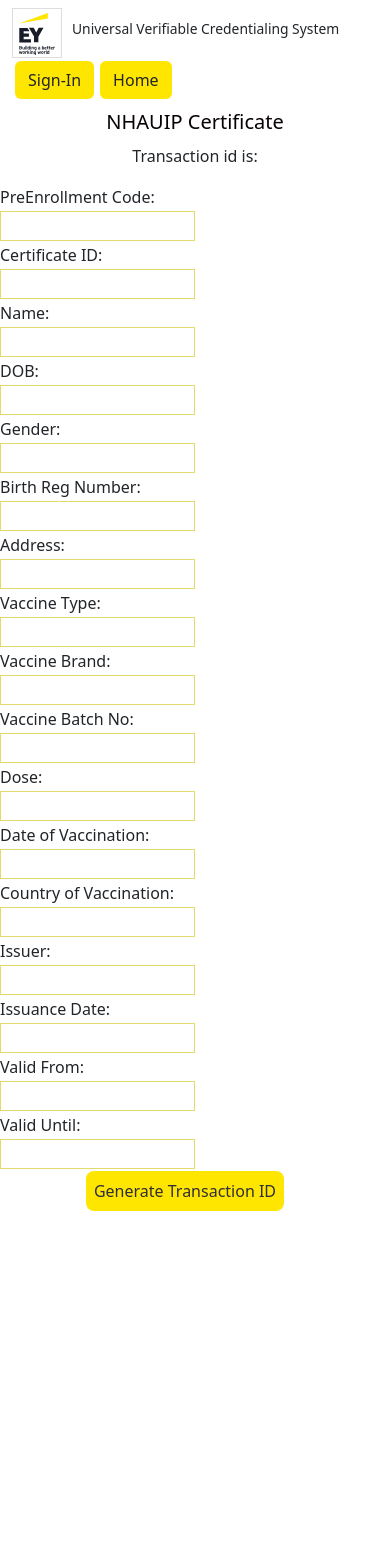
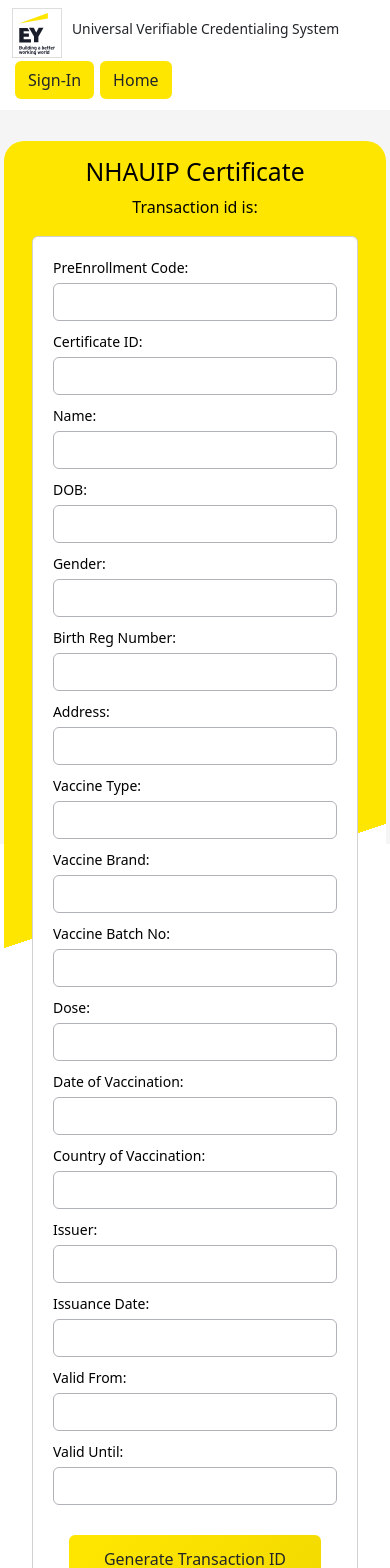
Before and after one commit to Chaitanya-Gupta14/DivocFrontend, a React (Create React App) app: page /NHAUIPCertificateSample in a window 390 px wide. Shown: the top 1568 px of the page. Before the commit the page ends 1231 px from the top, so only its background shows below. Built offline with nearby package versions, Linux system fonts and the light colour scheme; no server answers; the HTML template or start-up script is replaced by a standard one.

Commit message:
design and structual changes done for Home, SignIn, HealthProfessional7, NHAUIPCertificateSample, Navbar and css modification done for respective pages, responsive modification

```diff
--- a/src/Navbar.js
+++ b/src/Navbar.js
@@ -5,7 +5,7 @@ const Navbar = () => {
   return (
     <nav className="navbar">
         <div className="d-flex justify-content-lg-between justify-content-sm-center align-items-center flex-wrap w-100">
-            <div className="logopart d-flex justify-content-start align-items-center">
+            <div className="logopart d-flex justify-content-start justify-content-sm-center align-items-center">
               <div className="img">
                 <img alt="logo" src={logo} />
               </div>
--- a/src/OnSubmitCertify2.js
+++ b/src/OnSubmitCertify2.js
@@ -55,134 +55,117 @@ const OnSubmitCertify2 = () => {
       }
 
 return (
-    <div className="create">
-      <h2>NHAUIP Certificate</h2>
-      <div className = "create" align = "center">
-        <p>Transaction id is: {transactionId}</p>
+
+  <div className="container-fluid px-1 py-3 mx-auto OnSubmitCertify1">
+    <div className="container card-0 justify-content-center">
+      <div className="row d-flex justify-content-center">
+          <div className="col-xl-10 col-lg-10 col-md-10 col-11 text-center mb-4 flex-column">
+              <h2 className="font-weight-bold ml-md-0 mx-auto text-center text-sm-left mt-3 mb-2 form-title">NHAUIP Certificate</h2>
+              <p className="font-weight-bold ml-md-0 mx-auto text-center text-sm-left mt-0 mb-3 form-title">Transaction id is: {transactionId}</p>
+              <div className="card box-form">
+                  <form className="form-card" onSubmit={handleSubmit}>
+                      <div className="row justify-content-between text-left">
+                          <div className="form-group col-12 col-md-6 col-lg-3 flex-column d-flex">
+                            <label className="form-control-label px-0">PreEnrollment Code:</label>
+                            <input type="text" className="form-control" value={preEnrollmentCode}
+                              onChange={(e) => setPreEnrollmentCode(e.target.value)}/>
+                          </div>
+
+                          <div className="form-group col-12 col-md-6 col-lg-3 flex-column d-flex">
+                            <label className="form-control-label px-0">Certificate ID:</label>
+                            <input type="text" className="form-control" value={certificateId} onChange={(e) => setCertificateId(e.target.value)}/>
+                          </div>
+
+                          <div className="form-group col-12 col-md-6 col-lg-3 flex-column d-flex">
+                            <label className="form-control-label px-0">Name:</label>
+                            <input type="text" className="form-control" value={name} onChange={(e) => setName(e.target.value)}/>
+                          </div>
+
+                          <div className="form-group col-12 col-md-6 col-lg-3 flex-column d-flex">
+                            <label className="form-control-label px-0">DOB:</label>
+                            <input type="text" className="form-control" value={dob} onChange={(e) => setDOB(e.target.value)}/>
+                          </div>
+
+                          <div className="form-group col-12 col-md-6 col-lg-3 flex-column d-flex">
+                            <label className="form-control-label px-0">Gender:</label>
+                            <input type="text" className="form-control" value={gender} onChange={(e) => setGender(e.target.value)}/>
+                          </div>
+
+
+                          <div className="form-group col-12 col-md-6 col-lg-3 flex-column d-flex">
+                            <label className="form-control-label px-0">Birth Reg Number:</label>
+                            <input type="text" className="form-control" value={birthRegNumber} onChange={(e) => setBirthRegNumber(e.target.value)}/>
+                          </div>
+
+                          <div className="form-group col-12 col-md-6 col-lg-3 flex-column d-flex">
+                            <label className="form-control-label px-0">Address:</label>
+                            <input type="text" className="form-control" value={address}          onChange={(e) => setAddress(e.target.value)}/>
+                          </div>
+
+                          <div className="form-group col-12 col-md-6 col-lg-3 flex-column d-flex">
+                            <label className="form-control-label px-0">Vaccine Type:</label>
+                            <input type="text" className="form-control" value={vaccineType} onChange={(e) => setVaccineType(e.target.value)}/>
+                          </div>
+
+                          <div className="form-group col-12 col-md-6 col-lg-3 flex-column d-flex">
+                            <label className="form-control-label px-0">Vaccine Brand:</label>
+                            <input type="text" className="form-control" value={vaccineBrand} onChange={(e) => setVaccineBrand(e.target.value)}/>
+                          </div>
+
+                          <div className="form-group col-12 col-md-6 col-lg-3 flex-column d-flex">
+                            <label className="form-control-label px-0">Vaccine Batch No:</label>
+                            <input type="text" className="form-control" value={vaccineBatchNo} onChange={(e) => setVaccineBatchNo(e.target.value)}/>
+                          </div>
+
+                          <div className="form-group col-12 col-md-6 col-lg-3 flex-column d-flex">
+                            <label className="form-control-label px-0">Dose:</label>
+                            <input type="text" className="form-control" value={dose} onChange={(e) => setDose(e.target.value)}/>
+                          </div>
+
+                          <div className="form-group col-12 col-md-6 col-lg-3 flex-column d-flex">
+                            <label className="form-control-label px-0">Date of Vaccination:</label>
+                            <input type="text" className="form-control" value={dateOfVaccination}onChange={(e) => setDateOfVaccination(e.target.value)}/>
+                          </div>
+
+                          <div className="form-group col-12 col-md-6 col-lg-3 flex-column d-flex">
+                            <label className="form-control-label px-0">Country of Vaccination:</label>
+                            <input type="text" className="form-control" value={countryOfVaccination}onChange={(e) => setCountryOfVaccination(e.target.value)} />
+                          </div>
+
+
+                          <div className="form-group col-12 col-md-6 col-lg-3 flex-column d-flex">
+                            <label className="form-control-label px-0">Issuer:</label>
+                            <input type="text" className="form-control" value={issuer} onChange={(e) => setIssuer(e.target.value)} />
+                          </div>
+
+                          <div className="form-group col-12 col-md-6 col-lg-3 flex-column d-flex">
+                            <label className="form-control-label px-0">Issuance Date:</label>
+                            <input type="text" className="form-control" value={issuanceDate} onChange={(e) => setIssuanceDate(e.target.value)} />
+                          </div>
+
+                          <div className="form-group col-12 col-md-6 col-lg-3 flex-column d-flex">
+                            <label className="form-control-label px-0">Valid From:</label>
+                            <input type="text" className="form-control" value={validFrom} onChange={(e) => setValidFrom(e.target.value)} />
+                          </div>
+
+                          <div className="form-group col-12 col-md-6 col-lg-3 flex-column d-flex">
+                            <label className="form-control-label px-0">Valid Until:</label>
+                            <input type="text" className="form-control" value={validUntil} onChange={(e) => setValidUntil(e.target.value)} />
+                          </div>
+
+                        </div>
+
+                        <div className="row justify-content-end">
+                          <div className="form-group col-12">
+                            <button type="submit" className="btn btnsubmit">Generate Transaction ID</button>
+                          </div>
+                      </div>
+                  </form>
+              </div>
+          </div>
       </div>
-      <form onSubmit={handleSubmit}>
-        <label>PreEnrollment Code:</label>
-        <input
-          type="text"
-          required
-          value={preEnrollmentCode}
-          onChange={(e) => setPreEnrollmentCode(e.target.value)}
-        />
-         <label>Certificate ID:</label>
-        <input
-          type="text"
-          required
-          value={certificateId}
-          onChange={(e) => setCertificateId(e.target.value)}
-        />
-         <label>Name:</label>
-        <input
-          type="text"
-          required
-          value={name}
-          onChange={(e) => setName(e.target.value)}
-        />
-         <label>DOB:</label>
-        <input
-          type="text"
-          required
-          value={dob}
-          onChange={(e) => setDOB(e.target.value)}
-        />
-        <label>Gender:</label>
-        <input
-          type="text"
-          required
-          value={gender}
-          onChange={(e) => setGender(e.target.value)}
-        />
-        <label>Birth Reg Number:</label>
-        <input
-          type="text"
-          required
-          value={birthRegNumber}
-          onChange={(e) => setBirthRegNumber(e.target.value)}
-        />
-        <label>Address:</label>
-        <input
-          type="text"
-          required
-          value={address}
-          onChange={(e) => setAddress(e.target.value)}
-        />
-        <label>Vaccine Type:</label>
-        <input
-          type="text"
-          required
-          value={vaccineType}
-          onChange={(e) => setVaccineType(e.target.value)}
-        />
-        <label>Vaccine Brand:</label>
-        <input
-          type="text"
-          required
-          value={vaccineBrand}
-          onChange={(e) => setVaccineBrand(e.target.value)}
-        />
-        <label>Vaccine Batch No:</label>
-        <input
-          type="text"
-          required
-          value={vaccineBatchNo}
-          onChange={(e) => setVaccineBatchNo(e.target.value)}
-        />
-        <label>Dose:</label>
-        <input
-          type="text"
-          required
-          value={dose}
-          onChange={(e) => setDose(e.target.value)}
-        />
-        <label>Date of Vaccination:</label>
-        <input
-          type="text"
-          required
-          value={dateOfVaccination}
-          onChange={(e) => setDateOfVaccination(e.target.value)}
-        />
-        <label>Country of Vaccination:</label>
-        <input
-          type="text"
-          required
-          value={countryOfVaccination}
-          onChange={(e) => setCountryOfVaccination(e.target.value)}
-        />
-        <label>Issuer:</label>
-        <input
-          type="text"
-          required
-          value={issuer}
-          onChange={(e) => setIssuer(e.target.value)}
-        />
-        <label>Issuance Date:</label>
-        <input
-          type="text"
-          required
-          value={issuanceDate}
-          onChange={(e) => setIssuanceDate(e.target.value)}
-        />
-        <label>Valid From:</label>
-        <input
-          type="text"
-          required
-          value={validFrom}
-          onChange={(e) => setValidFrom(e.target.value)}
-        />
-        <label>Valid Until:</label>
-        <input
-          type="text"
-          required
-          value={validUntil}
-          onChange={(e) => setValidUntil(e.target.value)}
-        />
-        <button>Generate Transaction ID</button>
-      </form>
     </div>
+  </div>
   );
 }
 
--- a/src/index.css
+++ b/src/index.css
@@ -29,7 +29,7 @@ p{font-size: 16px;line-height: 25px !important;font-weight: 500}
 
   .alert{width:100%;padding:5px;color:#062ff8}
 
-  .App{display:flex;justify-content:flex-start;flex-direction:column;align-items:stretch;background:var(--theme-body-bg)}
+  .App{height:100vh;display:flex;justify-content:flex-start;flex-direction:column;align-items:stretch;background:var(--theme-body-bg)}
   .App .navbar{width:100%;}
 
   .box-form .login-left-wrapper{min-height:100vh;display:flex;align-items:center;justify-content:center;padding:30px;position:relative;z-index:1}
@@ -66,7 +66,7 @@ p{font-size: 16px;line-height: 25px !important;font-weight: 500}
   .btn-orange{background-color:var(--theme-color-yellow)!important;color:var(--var(--black))}
   .btnsubmit{margin-top:20px}
   .section-padding{padding:40px 0}
-  .section-title{font-size:32px;font-weight:var(--main-bold);color:#333;mix-blend-mode:difference;text-align:center}
+  .section-title{font-size:32px;font-weight:var(--main-medium);color:var(--black);mix-blend-mode:difference;text-align:center}
   .card{padding:20px}
 
 
@@ -126,6 +126,13 @@ p{font-size: 16px;line-height: 25px !important;font-weight: 500}
 
 }
 
+.hombg{
+  background: linear-gradient(to left, rgba(0, 0, 0, 0), rgba(0, 0, 0, 0.1), rgba(0, 0, 0, 0.8)), url('https://images.pexels.com/photos/5380594/pexels-photo-5380594.jpeg?auto=compress&cs=tinysrgb&w=1260&h=750&dpr=2') no-repeat;
+  background-size: cover;
+  background-position: center;
+  height: 86vh;
+}
+
 
 /*-------------------------[media block]---------------------------*/
 
```
Also changed, not shown: src/Home.js (+3 -4 lines), src/OnSubmitCertify1.js (+5 -6 lines), src/SignIn.js (+12 -7 lines).
